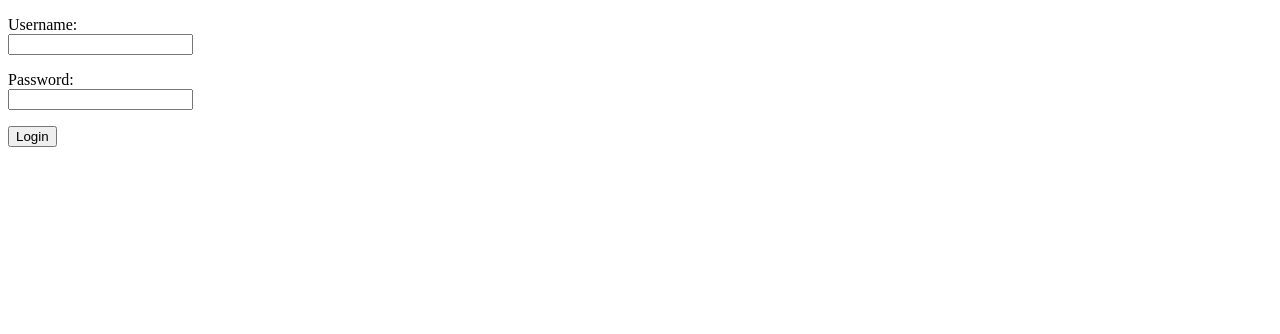
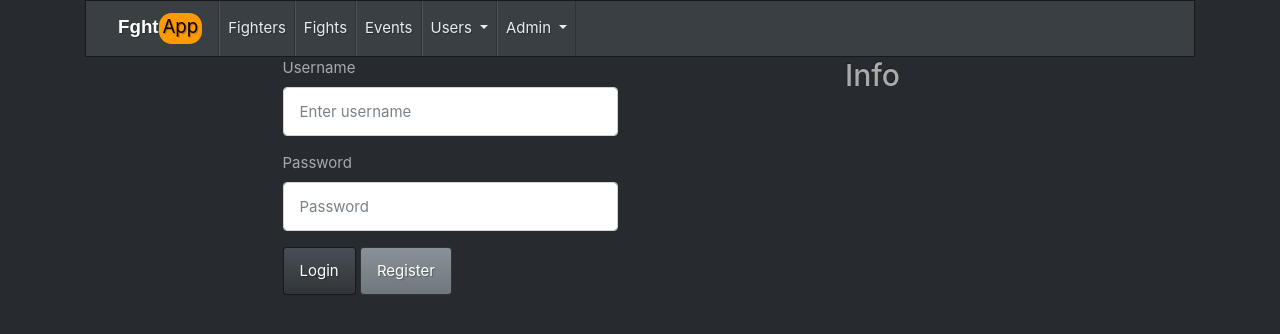
Before and after one commit to murmurian/fghtApp, a Flask app: page /login in a window 1280 px wide. Shown: the top 334 px of the page. Run offline with Flask 2, Linux system fonts and the light colour scheme; some libraries are stand-ins or nearby versions.

Commit message:
UX upgrades

```diff
--- a/forms.py
+++ b/forms.py
@@ -1,11 +1,17 @@
 from flask_wtf import FlaskForm
 from wtforms import StringField, PasswordField, SelectField, DateField, validators, IntegerField, SubmitField
-from wtforms.validators import NumberRange, ValidationError
+from wtforms.validators import NumberRange, ValidationError, DataRequired
+
+
+class LoginForm(FlaskForm):
+    username = StringField("Username")
+    password = PasswordField("Password")
+    submit = SubmitField("Submit")
 
 
 class RegistrationForm(FlaskForm):
     username = StringField("Username", [validators.Length(min=4, max=16, message="Username must be between 4 and 16 characters")])
-    password = PasswordField("Password", [validators.DataRequired(), validators.Length(
+    password = PasswordField("Password", [DataRequired(), validators.Length(
         min=5, message="Password must be at least 5 characters"), validators.EqualTo("confirm", message="Passwords must match")])
     confirm = PasswordField("Confirm Password")
     submit = SubmitField("Submit")
@@ -17,12 +23,13 @@ class SearchForm(FlaskForm):
 
 
 class FighterForm(FlaskForm):
-    firstname = StringField("First Name", validators=[validators.DataRequired()])
-    lastname = StringField("Last Name", validators=[validators.DataRequired()])
+    firstname = StringField("First Name", validators=[DataRequired()])
+    lastname = StringField("Last Name", validators=[DataRequired()])
     nickname = StringField("Nickname")
     born = DateField("Born", format="%Y-%m-%d")
-    height = StringField("Height")
-    weight = StringField("Weight")
+    feet = IntegerField("Feet", validators=[validators.Optional(), NumberRange(min=4, max=7)])
+    inches = IntegerField("Inches", validators=[validators.Optional(), NumberRange(min=0, max=11)])
+    weight = IntegerField("Weight (lbs)", validators=[validators.Optional(), NumberRange(min=100, max=500)])
     country = SelectField("Country", coerce=int)
     submit = SubmitField("Submit")
 
@@ -31,13 +38,13 @@ class FightForm(FlaskForm):
     fighter1 = SelectField("Fighter 1", coerce=int)
     fighter2 = SelectField("Fighter 2", coerce=int)
     referee = SelectField("Referee", coerce=int)
-    rounds = IntegerField("Rounds", validators=[validators.DataRequired(), NumberRange(min=1, max=5)])
-    ending_round = IntegerField("Ending Round", validators=[validators.DataRequired(), validators.NumberRange(min=1, max=5)])
-    minutes = IntegerField("Minutes", validators=[validators.Optional(), validators.NumberRange(min=0, max=5)])
-    seconds = IntegerField("Seconds", validators=[validators.Optional(), validators.NumberRange(min=0, max=59)])
+    rounds = IntegerField("Rounds", validators=[DataRequired(), NumberRange(min=1, max=5)])
+    ending_round = IntegerField("Ending Round", validators=[DataRequired(), NumberRange(min=1, max=5)])
+    minutes = IntegerField("Minutes", validators=[validators.Optional(), NumberRange(min=0, max=5)])
+    seconds = IntegerField("Seconds", validators=[validators.Optional(), NumberRange(min=0, max=59)])
     winner = SelectField("Winner", coerce=int)
     winning_method = StringField("Winning Method")
-    date = DateField("Date", validators=[validators.DataRequired()], format="%Y-%m-%d")
+    date = DateField("Date", validators=[DataRequired()], format="%Y-%m-%d")
     event = SelectField("Event", coerce=int)
     fight_order = IntegerField("Fight Order")
     weight_class = SelectField("Weight class", coerce=int)
@@ -48,10 +55,10 @@ class FightForm(FlaskForm):
             raise ValidationError("Fighter 1 and Fighter 2 must be different")
 
     def validate_winner(self, winner):
-        if winner.data not in [self.fighter1.data, self.fighter2.data, "draw"]:
+        if winner.data not in [self.fighter1.data, self.fighter2.data, -1]:
             raise ValidationError("Winner must be one of the fighters or a draw")
 
 class OfficialsForm(FlaskForm):
-    firstname = StringField("First Name", validators=[validators.DataRequired(), validators.Length(min=2, max=30)])
-    lastname = StringField("Last Name", validators=[validators.DataRequired(), validators.Length(min=2, max=30)])
+    firstname = StringField("First Name", validators=[DataRequired(), validators.Length(min=2, max=30)])
+    lastname = StringField("Last Name", validators=[DataRequired(), validators.Length(min=2, max=30)])
     submit = SubmitField("Submit")
--- a/routes.py
+++ b/routes.py
@@ -1,7 +1,7 @@
 from app import app
 from db import db
 from flask import flash, redirect, render_template, request, session
-from forms import FighterForm, OfficialsForm, RegistrationForm, SearchForm, FightForm
+from forms import FighterForm, OfficialsForm, RegistrationForm, SearchForm, FightForm, LoginForm
 import users, persons, matches
 
 
@@ -12,15 +12,20 @@ def index():
 
 @app.route("/login", methods=["GET", "POST"])
 def login():
+    if session.get("user_id"):
+        flash("You are already logged in!")
+        return redirect("/")
+    form = LoginForm()
+    username = form.username.data
+    password = form.password.data
     if request.method == "GET":
-        return render_template("login.html")
-    username = request.form["username"]
-    password = request.form["password"]
+        return render_template("login.html", form=form, session=session)
     if users.login(username, password):
+        flash("Welcome back, " + username + "!")
         return redirect("/")
     else:
         flash("No such username or password")
-    return render_template("login.html")
+    return render_template("login.html", form=form, session=session)
 
 
 @app.route("/logout")
@@ -68,7 +73,7 @@ def fighters_route():
 
 @app.route("/fighters/new", methods=["GET", "POST"])
 def add_fighter():
-    if not users.is_admin(session.get("user_id")):
+    if not users.authorize():
         flash("You are not authorized to add fighters")
         return redirect("/fighters")
     form = FighterForm()
@@ -83,7 +88,7 @@ def add_fighter():
 
 @app.route("/fighters/edit/<int:fighter_id>", methods=["GET", "POST"])
 def edit_fighter(fighter_id):
-    if not users.is_admin(session.get("user_id")):
+    if not users.authorize():
         flash("You are not authorized to edit fighters")
         return redirect("/fighters/" + str(fighter_id))
     form = FighterForm()
@@ -106,15 +111,13 @@ def fighter_detail(fighter_id):
 
 @app.route("/fights")
 def fights_route():
-    result = db.session.execute(
-        "SELECT fights.*, f1.firstname as f1_firstname, f1.lastname as f1_lastname, f2.firstname as f2_firstname, f2.lastname as f2_lastname, r.firstname as ref_firstname, r.lastname as ref_lastname FROM fights JOIN fighters f1 ON f1.id = fights.fighter1 JOIN fighters f2 ON f2.id = fights.fighter2 JOIN referees r ON r.id = fights.referee")
-    fights = result.fetchall()
+    fights = matches.get_fightlist()
     return render_template("fights.html", count=len(fights), fights=fights)
 
 
 @app.route("/fights/new", methods=["GET", "POST"])
 def add_fight():
-    if not users.is_admin(session.get("user_id")):
+    if not users.authorize():
         flash("You are not authorized to add fights")
         return redirect("/fights")
     form = FightForm()
@@ -136,9 +139,19 @@ def add_fight():
     return render_template("add_fight.html", form=form)
 
 
+@app.route("/fights/<int:fight_id>")
+def fight_detail(fight_id):
+    fight = matches.get_fight(fight_id)
+    if fight:
+        return render_template("fight.html", fight=fight)
+    else:
+        flash("Fight not found")
+        return redirect("/fights")
+
+
 @app.route("/referees/new", methods=["GET", "POST"])
 def add_referee():
-    if not users.is_admin(session.get("user_id")):
+    if not users.authorize():
         flash("You are not authorized to add referees")
         return redirect("/referees")
     form = OfficialsForm()
--- a/schema.sql
+++ b/schema.sql
@@ -35,7 +35,7 @@ CREATE TABLE fights (
   referee INTEGER REFERENCES referees(id) DEFAULT 1,
   rounds SMALLINT DEFAULT 3 NOT NULL,
   ending_time TIME,
-  winner INTEGER REFERENCES fighters(id) NOT NULL,
+  winner INTEGER REFERENCES fighters(id),
   draw BOOLEAN DEFAULT FALSE,
   winning_method TEXT,
   date TIMESTAMP NOT NULL,
--- a/static/css/main.css
+++ b/static/css/main.css
@@ -1,35 +1,14 @@
-.navbar-brand span:nth-child(1) {
+.navbar-brand a:nth-child(1) {
   color: #ffffff;
   font-family: sans-serif !important;
   font-weight: bold !important;
   display: inline-block;
 }
 
-.navbar-brand span:nth-child(2) {
+.navbar-brand a:nth-child(2) {
   background: #FF9900;
   color: #000000 !important;
   border-radius: 1vw;
   padding: 0 0.3vw 0.2vw 0.3vw;
   display: inline-block;
 }
-
-.hub {
-  display: block;
-  font-family: sans-serif;
-  font-weight: bold;
-  font-size: 3vw;
-  text-align: center;
-  position: fixed;
-  top: 5%;
-  left: 50%;
-  transform: translate(-50%, -50%);
-  width: 100%;
-}
-
-.hub span:nth-child(2) {
-  background: #FF9900;
-  color: #000000;
-  border-radius: 1vw;
-  padding: 0 1vw 0.6vw 1vw;
-  display: inline-block;
-}
--- a/templates/layout.html
+++ b/templates/layout.html
@@ -1,24 +1,23 @@
 <!doctype html>
 <meta name="viewport" content="width=device-width, initial-scale=1, shrink-to-fit=no">
+<script src="https://code.jquery.com/jquery-3.6.0.min.js"></script>
+<script src="https://cdn.jsdelivr.net/npm/popper.js@1.16.0/dist/umd/popper.min.js"></script>
+<script src="https://cdn.jsdelivr.net/npm/bootstrap@4.5.3/dist/js/bootstrap.min.js"></script>
 <link rel="stylesheet" href="https://cdn.jsdelivr.net/npm/bootswatch@4.5.3/dist/slate/bootstrap.min.css">
 <link rel="stylesheet" href="{{url_for('static', filename='css/main.css')}}">
 <title>FghtApp</title>
 <div class="container">
-    <nav class="navbar navbar-expand-sm navbar-light bg-dark">
+    <nav class="navbar navbar-expand-sm navbar-light bg-primary">
         <div class="navbar-brand custom">
-            <span contenteditable="true">Fight</span>
-            <span contenteditable="true">App</span>
+            <a href="/">Fght</span>
+            <a href="/">App</span>
         </div>
-        <ul class="navbar-nav">
-            <li class="nav-item">
-                <a class="nav-link text-light" href="/login">Login</a>
-            </li>
-            <li class="nav-item">
-                <a class="nav-link text-light" href="/logout">Logout</a>
-            </li>
-            <li class="nav-item">
-                <a class="nav-link text-light" href="/register">Register</a>
-            </li>
+        <button class="navbar-toggler" type="button" data-bs-toggle="collapse" data-bs-target="#navbarColor01"
+            aria-controls="navbarColor01" aria-expanded="true" aria-label="Toggle navigation">
+            <span class="navbar-toggler-icon"></span>
+        </button>
+        <div class="navbar-collapse collapse show" id="navbarColor01" style="">
+            <ul class="navbar-nav me-auto">
                 <li class="nav-item">
                     <a class="nav-link text-light" href="/fighters">Fighters</a>
                 </li>
@@ -28,17 +27,42 @@
                 <li class="nav-item">
                     <a class="nav-link text-light" href="/events">Events</a>
                 </li>
-            <li class="nav-item">
-                <a class="nav-link text-light" href="/admin">Admin</a>
+                <li class="nav-item dropdown text-light">
+                    <a class="nav-link dropdown-toggle text-light" href="#" id="navbarDropdown" role="button" data-toggle="dropdown" aria-haspopup="true" aria-expanded="false">
+                        Users
+                    </a>
+                    <div class="dropdown-menu" aria-labelledby="navbarDropdown">
+                        <a class="dropdown-item" href="/login">Login</a>
+                        <a class="dropdown-item" href="/register">Sign up</a>
+                        <div class="dropdown-divider"></div>
+                        <a class="dropdown-item" href="/logout">Logout</a>
+                    </div>
                 </li>
+                <li class="nav-item dropdown text-light">
+                    <a class="nav-link dropdown-toggle text-light" href="#" id="navbarDropdown" role="button" data-toggle="dropdown" aria-haspopup="true" aria-expanded="false">
+                        Admin
+                    </a>
+                    <div class="dropdown-menu" aria-labelledby="navbarDropdown">
+                        <a class="dropdown-item" href="/fighters/new">Add fighter</a>
+                        <a class="dropdown-item" href="/fights/new">Add fight</a>
+                        <a class="dropdown-item" href="/referees/new">Add referee</a>
+                    </div>
+                </li>
+
             </ul>
+        </div>
     </nav>
+    {% for message in get_flashed_messages() %}
+    <div class="alert alert-dismissible alert-warning">
+        <h4 class="alert-heading">{{ message }}</h4>
+      </div>
+    {% endfor %}
     <div class="row">
         <div class="col-8">
             {% block content %}{% endblock %}
         </div>
         <div class="col-4">
-            <h2>Did you know?</h2>
+            <h2>Info</h2>
             {% for message in get_flashed_messages() %}
             <div class="flash-message">{{ message }}</div>
             {% endfor %}
--- a/templates/login.html
+++ b/templates/login.html
@@ -1,13 +1,32 @@
-<!DOCTYPE html>
-{% if session.username %}
-<p>Logged in as: {{ session.username }}</p>
-<a href="/logout">Logout</a>
-{% else %}
-<form action="/login" method="POST">
-<p>Username:<br>
-<input type="text" name="username"></p>
-<p>Password:<br>
-<input type="password" name="password"></p>
-<input type="submit" value="Login">
-</form>
-{% endif %}
+{% extends "layout.html" %}
+
+{% block content %}
+<div class="container">
+    <div class="row">
+        <div class="col-md-6 offset-md-3">
+            {% if session.username %}
+                <div class="alert alert-success" role="alert">
+                    <h4 class="alert-heading">Logged in</h4>
+                    <p>You are logged in as {{ session.username }}.</p>
+                    <hr>
+                    <a href="/logout" class="btn btn-danger">Logout</a>
+                </div>
+            {% else %}
+                <form action="/login" method="POST">
+                    {{ form.hidden_tag() }}
+                    <div class="form-group">
+                        <label for="username">Username</label>
+                        <input type="text" class="form-control" id="username" name="username" placeholder="Enter username">
+                    </div>
+                    <div class="form-group">
+                        <label for="password">Password</label>
+                        <input type="password" class="form-control" id="password" name="password" placeholder="Password">
+                    </div>
+                    <input type="submit" class="btn btn-primary" value="Login">
+                    <a href="/register" class="btn btn-secondary">Register</a>
+                </form>
+            {% endif %}
+        </div>
+    </div>
+</div>
+{% endblock %}
```
Also changed, not shown: matches.py (+20 -4 lines), persons.py (+6 -3 lines), templates/add_fighter.html (+12 -6 lines), templates/fights.html (+37 -34 lines), users.py (+8 -0 lines). Lines whose indentation alone changed are shown as unchanged.
